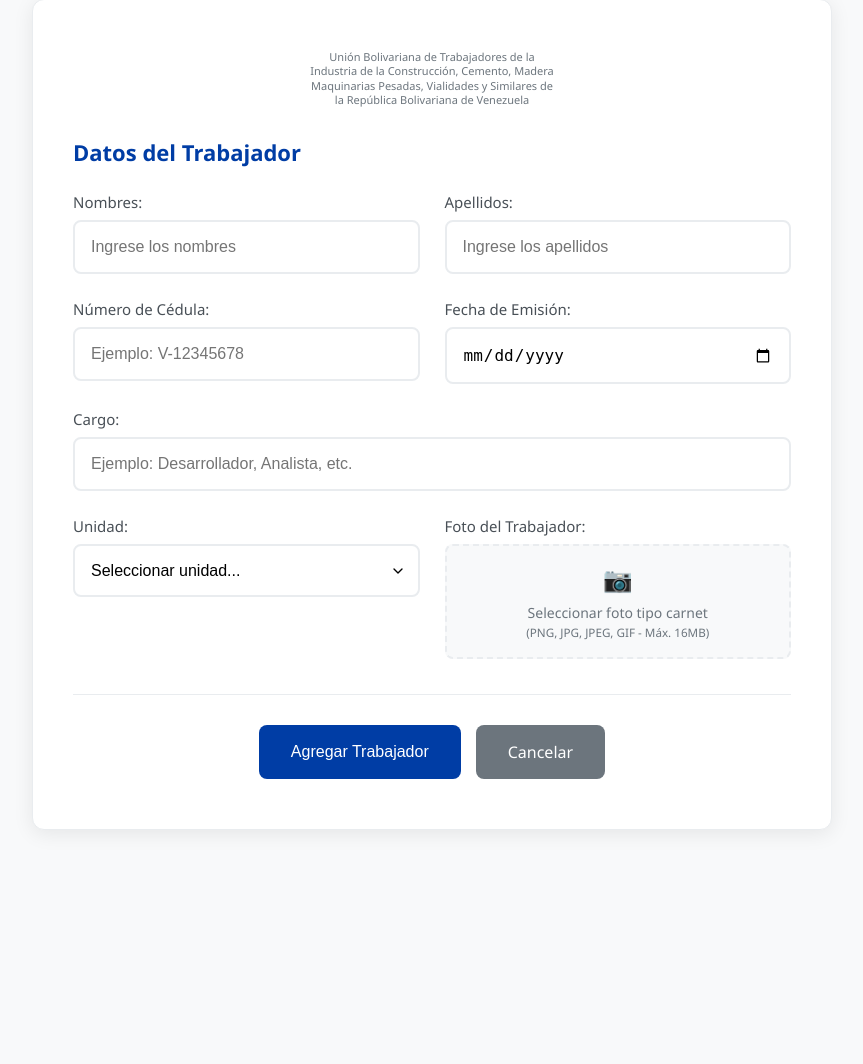
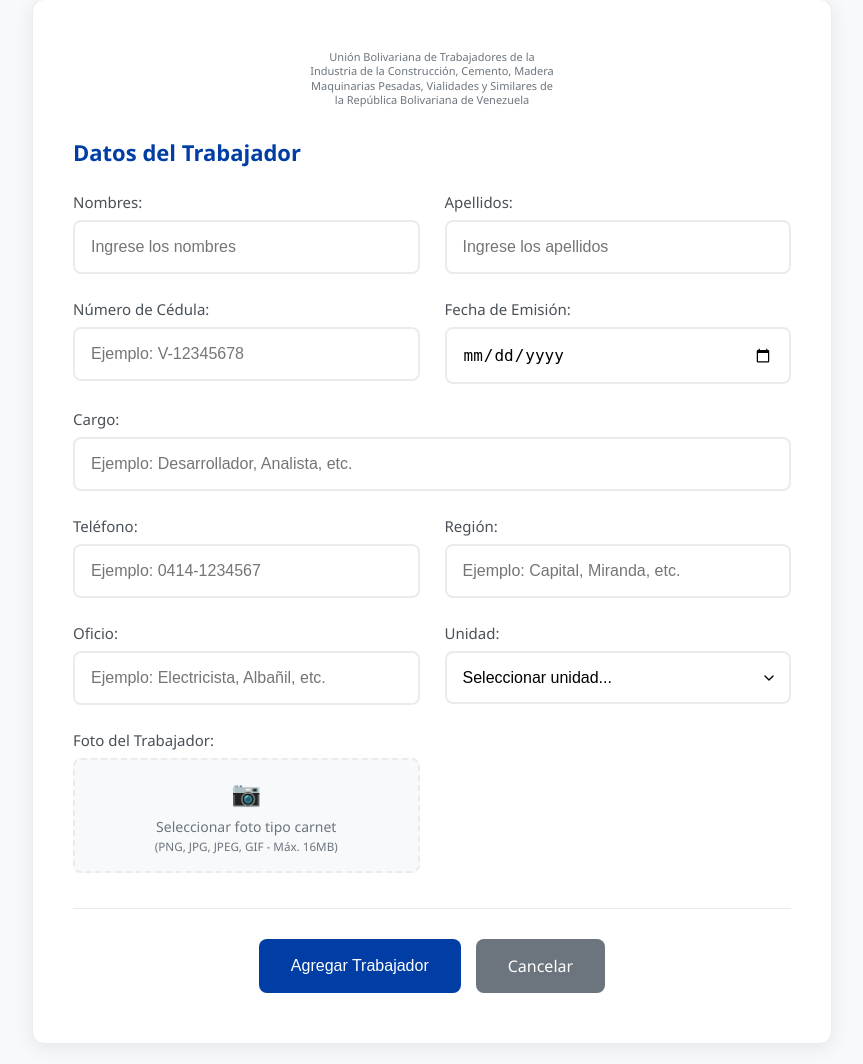
Before and after one commit to CesarBLC/sistema-trabajadores-v2, a Flask app: page /admin/agregar in a window 1280 px wide. Shown: the part 151-1215 px from the top of the page, without its empty margins (208-1071 px from the left). Before the commit the page ends 981 px from the top, so only its background shows below. Run offline with Flask 3, Linux system fonts and the light colour scheme; the visitor is signed in with stand-in values (Sample User, id 1); some libraries are stand-ins or nearby versions.

Commit message:
Campos actualizados

```diff
--- a/templates/agregar_persona.html
+++ b/templates/agregar_persona.html
@@ -437,6 +437,20 @@
                     <label for="cargo">Cargo:</label>
                     <input type="text" id="cargo" name="cargo" placeholder="Ejemplo: Desarrollador, Analista, etc." required>
                 </div>
+<div class="form-group">
+                    <label for="telefono">Teléfono:</label>
+                    <input type="tel" id="telefono" name="telefono" placeholder="Ejemplo: 0414-1234567" required>
+                </div>
+
+                <div class="form-group">
+                    <label for="region">Región:</label>
+                    <input type="text" id="region" name="region" placeholder="Ejemplo: Capital, Miranda, etc." required>
+                </div>
+
+                <div class="form-group">
+                    <label for="oficio">Oficio:</label>
+                    <input type="text" id="oficio" name="oficio" placeholder="Ejemplo: Electricista, Albañil, etc." required>
+                </div>
 
                <!-- NUEVO: Campo de Unidad -->
 <div class="form-group">
```
Also changed, not shown: templates/editar_persona.html (+24 -0 lines).
